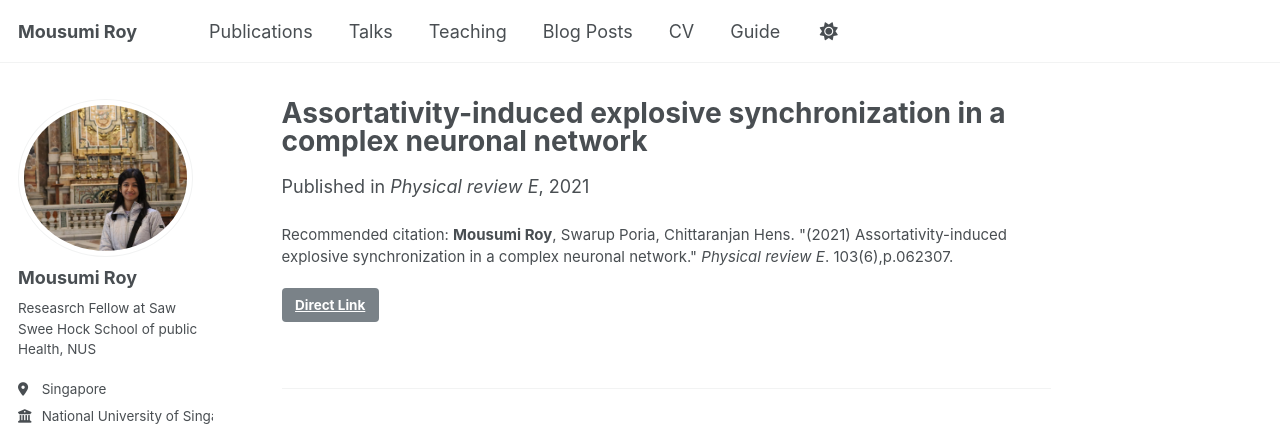
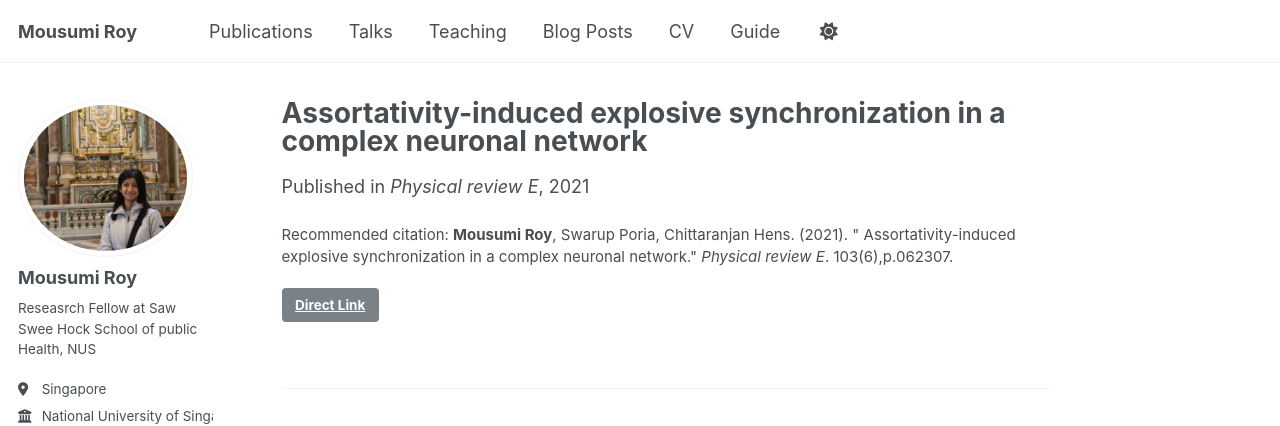
Before and after one commit to mousumi3104/mousumi3104.github.io, a Jekyll site: the page built from _publications/2021-06-01-burst-synchronization.md, in a window 1280 px wide and 990 px high. Shown: the top 426 px of the window. Built offline with Jekyll 4.4.1, drawn with Linux system fonts in a browser that asks for light colours; some web fonts are replaced; a script that is not in the unit is left out.

```diff
--- a/_publications/2021-06-01-burst-synchronization.md
+++ b/_publications/2021-06-01-burst-synchronization.md
@@ -5,5 +5,5 @@ permalink: /publication/2021-06-01-burst-synchronization
 date: 2021-06-01
 venue: 'Physical review E'
 link: 'http://academicpages.github.io/files/paper2.pdf'
-citation: '<b>Mousumi Roy</b>, Swarup Poria, Chittaranjan Hens. &quot;(2021) Assortativity-induced explosive synchronization in a complex neuronal network.&quot; <i>Physical review E</i>. 103(6),p.062307.'
+citation: '<b>Mousumi Roy</b>, Swarup Poria, Chittaranjan Hens. (2021). &quot; Assortativity-induced explosive synchronization in a complex neuronal network.&quot; <i>Physical review E</i>. 103(6),p.062307.'
 ---
```
